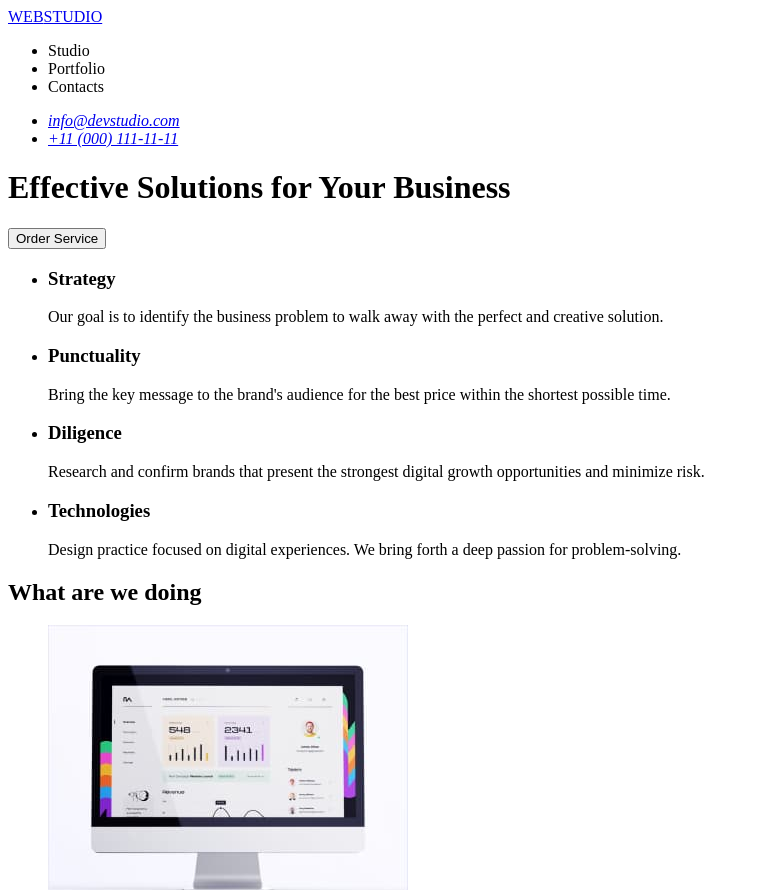
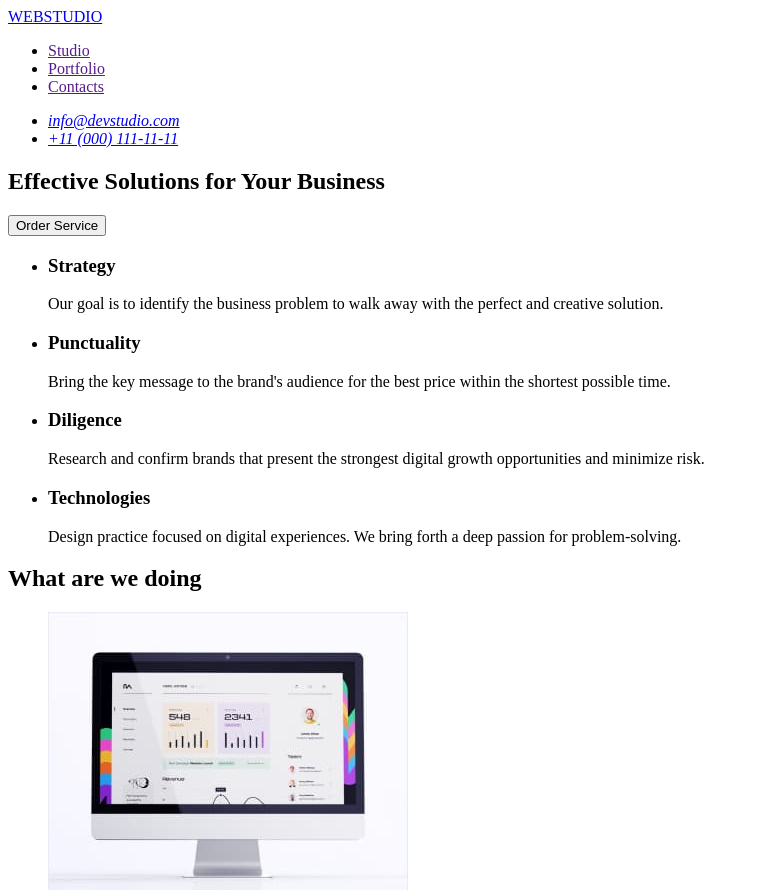
Before and after one commit to YuriiM-Owl/goit-markup-hw-01, a plain HTML site: page index.html in a window 1280 px wide. Shown: the top 890 px of the page, without its empty margins (0-759 px from the left). Drawn offline with Linux system fonts and the light colour scheme.

Commit message:
Edited Logo and 1st section

```diff
--- a/index.html
+++ b/index.html
@@ -9,11 +9,11 @@
     <!-- Header -->
     <header>
       <nav>
-        <a href="/"><span>WEB</span>STUDIO</a>
+        <a href="./index.html">WEBSTUDIO</a>
         <ul>
-          <li>Studio</li>
-          <li>Portfolio</li>
-          <li>Contacts</li>
+          <li><a href="">Studio</a></li>
+          <li><a href="">Portfolio</a></li>
+          <li><a href="">Contacts</a></li>
         </ul>
       </nav>
       <address>
@@ -22,11 +22,13 @@
           <li><a href="tel:+110001111111">+11 (000) 111-11-11</a></li>
         </ul>
       </address>
-      <h1>Effective Solutions for Your Business</h1>
-      <button type="button">Order Service</button>
     </header>
     <!-- Page content -->
     <main>
+      <section>
+        <h1>Effective Solutions for Your Business</h1>
+        <button type="button">Order Service</button>
+      </section>
       <!-- About us -->
       <section>
         <ul>
@@ -132,10 +134,9 @@
     </main>
     <!-- Footer -->
     <footer>
-      <a href="/"><span>WEB</span>STUDIO</a>
+      <a href="/">WEBSTUDIO</a>
       <p>
-        Increase the flow of customers and <br />
-        sales for your business with digital <br />
+        Increase the flow of customers and sales for your business with digital
         marketing & growth solutions.
       </p>
     </footer>
```
